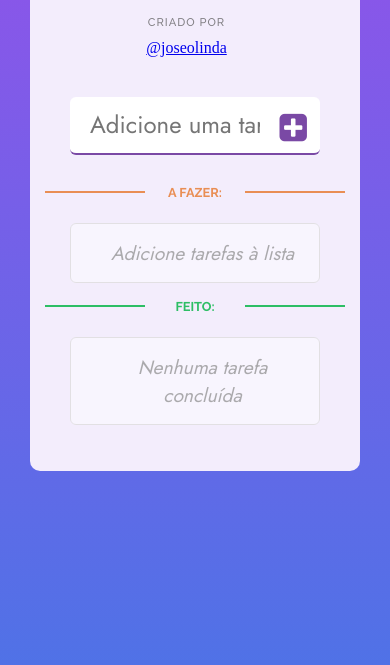
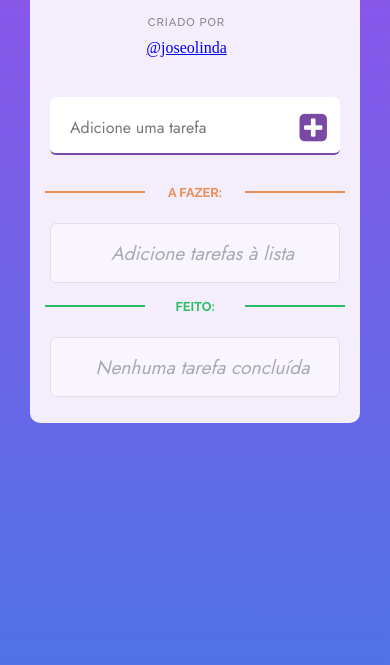
Before and after one commit to joseolinda/simple-todo-app, a plain HTML site: page index.html in a window 390 px wide. Shown: the part 95-760 px from the top of the page. Drawn offline with Linux system fonts and the light colour scheme.

Commit message:
Melhora na responsividade

```diff
--- a/css/style.css
+++ b/css/style.css
@@ -239,10 +239,14 @@ footer h1 span {
     .lista_de_tarefas {
         margin: 20px 30px;
         width: calc(100vw - 60px);
+        padding: 20px;
         height: auto;
     }
     .lista_de_tarefas h1 {
         margin-bottom: 100px;
+    }
+    input::placeholder {
+        font-size: 1rem!important;
     }
     footer {
         position: absolute;
```
